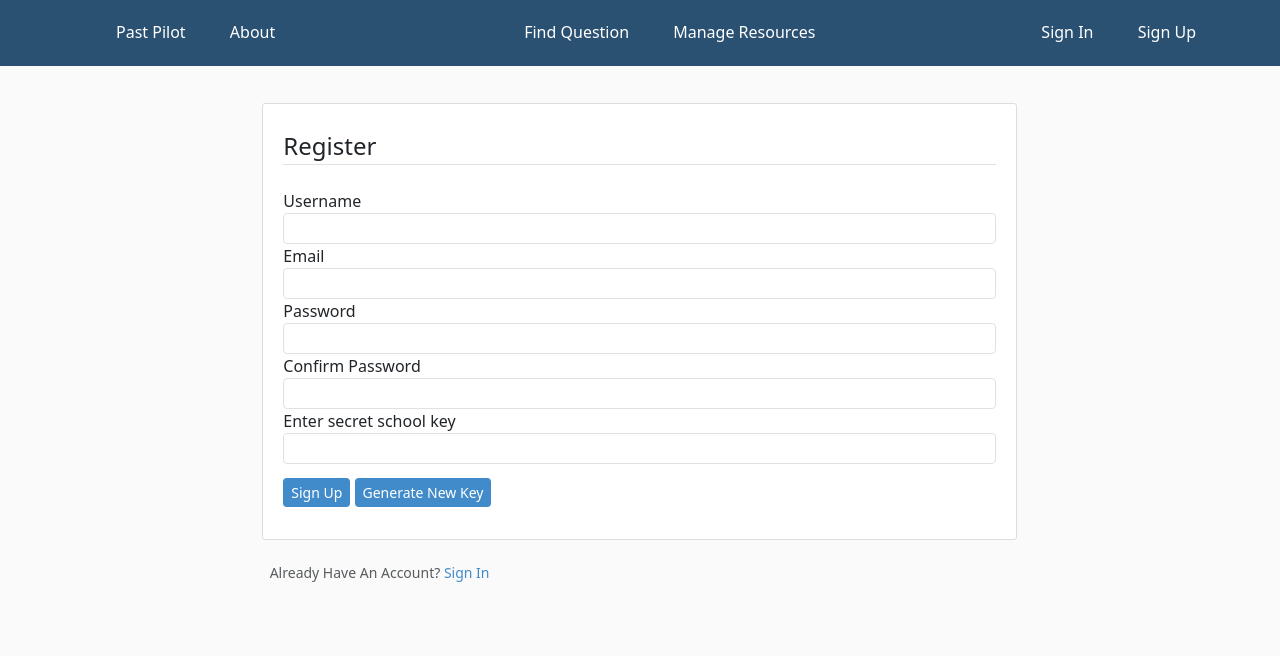
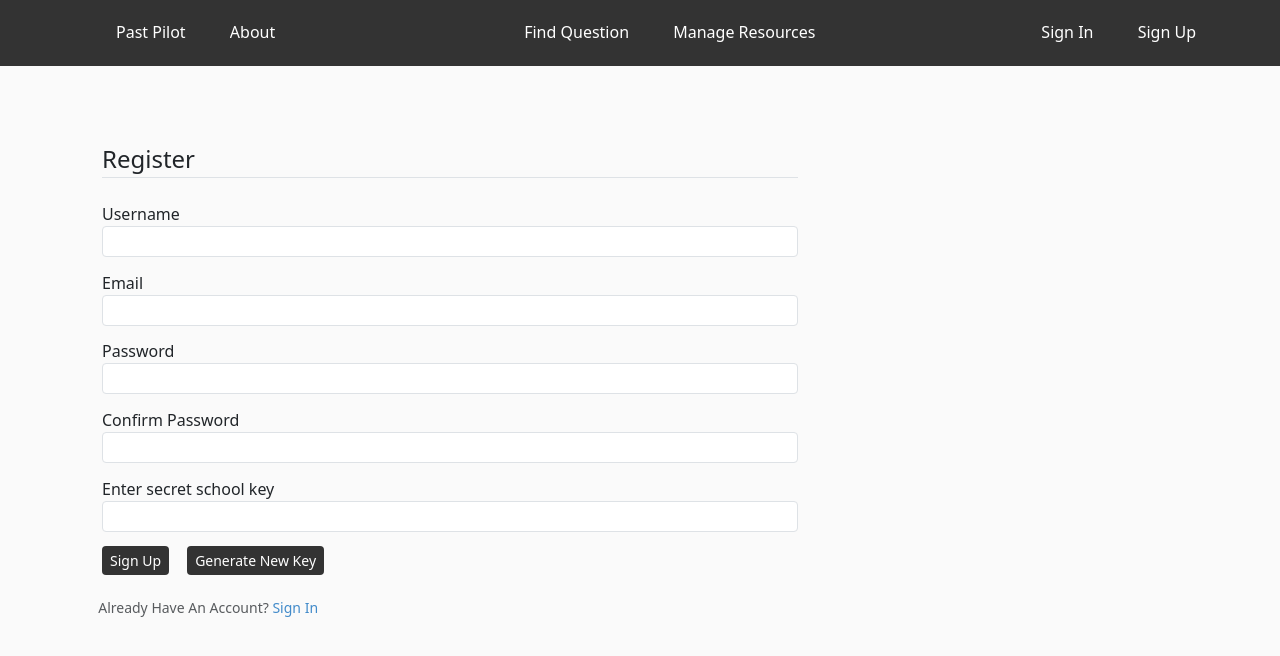
Before and after one commit to ycatsh/past-pilot, a Flask app: page /signup in a window 1280 px wide. Shown: the top 656 px of the page. Run offline with Flask 3, Linux system fonts and the light colour scheme.

Commit message:
modified css

```diff
--- a/past_pilot/static/layout.css
+++ b/past_pilot/static/layout.css
@@ -15,7 +15,7 @@ h1, h2, h3, h4, h5, h6 {
 
 header {
     justify-content: space-between;
-    background-color: #2a5172;
+    background-color: #333333;
     padding: 0px 5%;
 }
 
@@ -52,12 +52,15 @@ legend {
     text-decoration: none;
 }
 
-a{
-    text-decoration: none;
-    color: #428bca;
+.nav-container a{
+    transition: all 0.3s ease;
 }
 
-.profile-idea-title a:hover, h6:hover{
+.nav-container a:hover{
+    color: #5e6266;
+}
+
+a{
     text-decoration: none;
     color: #428bca;
 }
@@ -69,110 +72,36 @@ a{
 }
 
 .content-section {
-    margin-left: 24.5%;
-    margin-right: -27%;
-    justify-content: center;
+    padding: 10px 20px;
     margin-top: 5%;
-    background: #ffffff;
-    padding: 10px 20px;
-    border: 1px solid #dddddd;
-    border-radius: 3px;
     margin-bottom: 20px;
 }
 
-.posts-content-section {
-    margin-left: 4%;
-    margin-right: -47.5%;
-    justify-content: center;
-    margin-top: 20%;
-    padding: 10px 20px;
-    border-radius: 3px;
-    margin-bottom: 20px;
+#gen-btn{
+    margin-left: 2%;
 }
 
-.content-section-collab-pf {
-    margin-left: 1%;
-    margin-right: 2%;
-    justify-content: center;
-    margin-top: 5%;
-    background: #ffffff;
-    padding: 10px 20px;
-    border: 1px solid #dddddd;
-    border-radius: 3px;
-    margin-bottom: 20px;
+.form-group{
+    margin-top: 2%;
 }
 
-.ideas-page-title h4{
-    margin-top: 5%;
-    margin-bottom: 5%;
-    margin-left: 55%;
+.form-check{
+    margin-top: 1%;
 }
 
-.idea-page-title h4{
-    margin-top: 5%;
-    margin-bottom: 5%;
-    margin-left: 65%;
-}
-
-.requests-page-title h4{
-    margin-top: 5%;
-    margin-bottom: 5%;
-    margin-left: 61%;
-}
-
-.need-page-title h4{
-    margin-top: 5%;
-    margin-bottom: 5%;
-    margin-left: 60%;
-}
-
-.inis-page-title h4{
-    margin-top: 5%;
-    margin-bottom: 5%;
-    margin-left: 62%;
-}
-
-.ini-page-title h4{
-    margin-top: 5%;
-    margin-bottom: 5%;
-    margin-left: 62%;
+.text-muted{
+    font-size: 14px;
 }
 
 .bottom-text {
-    margin-left: 25.5%;
-    margin-right: -25%;
-}
-
-.article-title {
-    font-size: 24px;
-    text-decoration: none;
-    color: #444444;
-}
-
-a.article-title:hover {
-    color: #428bca;
-    text-decoration: none;
-}
-
-.article-content {
-    white-space: pre-line;
-}
-
-.article-metadata {
-    padding-bottom: 1px;
-    margin-bottom: 4px;
-    border-bottom: 1px solid #e3e3e3
+    font-size: 14px;
+    margin-top: -4%;
+    margin-left: 2.2%;
 }
 
 
-.article-metadata a:hover {
-    color: #ce2323;
-    text-decoration: none;
-}
-
 .btn {
-    margin-top: 2%;
     margin-bottom: 3%;
     border: none;
-    background-color: #428bca;
+    background-color: #333333;
 }
```
